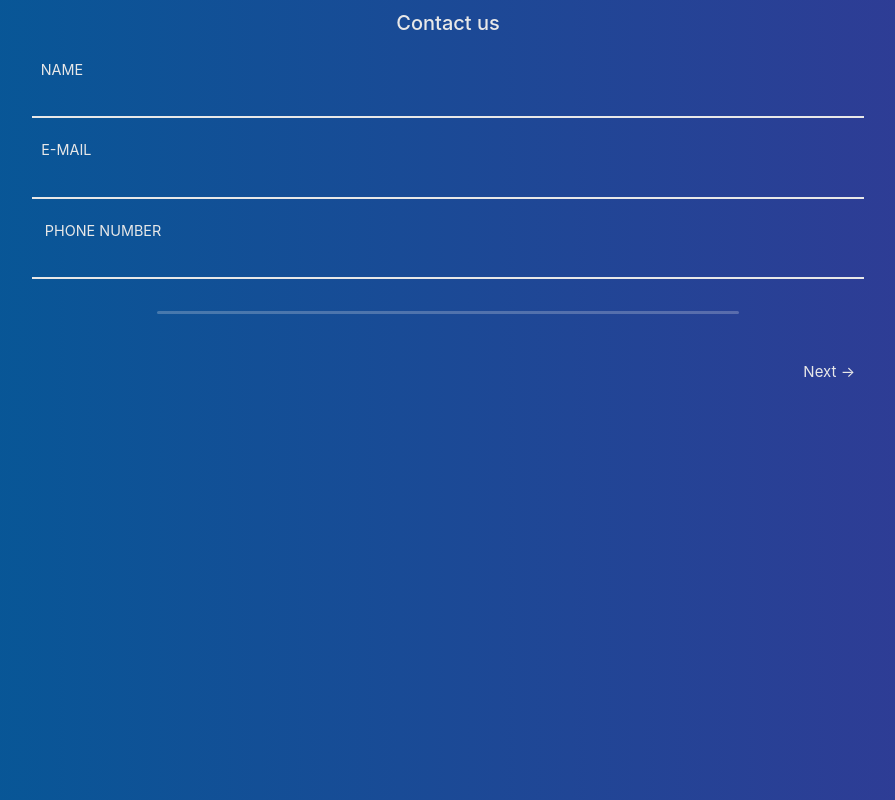
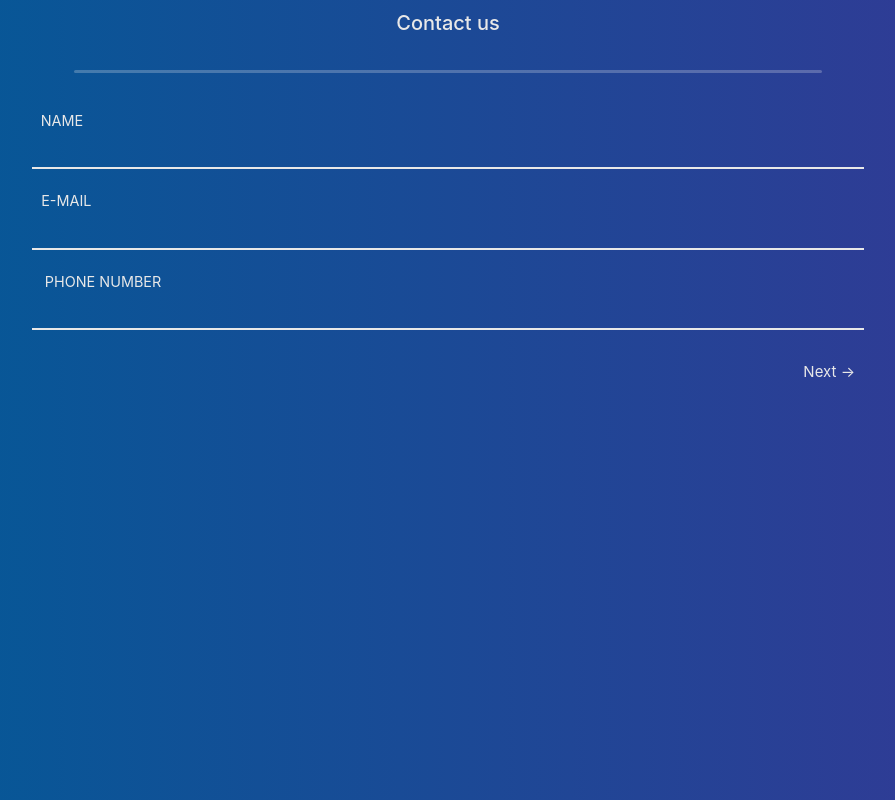
Before and after one commit to JuanAzula/AzulaMultiPageForm, a React (Vite) app: page / in a window 1280 px wide. Shown: the whole page, without its empty margins (192-1087 px from the left). Built offline with nearby package versions, Linux system fonts and the light colour scheme; a web font is replaced by a local one.

Commit message:
Componentized Progress Bar

```diff
--- a/src/components/Form.tsx
+++ b/src/components/Form.tsx
@@ -3,10 +3,10 @@ import Salary from './Salary'
 import useGlobalStore from '../store/globalStore'
 import '../styles/form.css'
 import '../styles/progressBar.css'
+import ProgressBar from './ProgressBar'
 
 const Form = () => {
     const [page, setPage] = useState(0)
-    // const [width, setWidth] = useState(0)
     const {
         name,
         email,
@@ -16,22 +16,23 @@ const Form = () => {
         setEmail,
         setPhoneNumber
     } = useGlobalStore()
-    // const handleProgress = () => {
-    let width = 0
-    name !== '' ? width = width + 25 : null
-    email !== '' ? width = width + 25 : null
-    phoneNumber !== '' ? width = width + 25 : null
-    salary !== '' ? width = width + 25 : null
 
-    const progressBar = document.getElementById('progress') as HTMLDivElement
-    if (progressBar) {
-        progressBar.style.width = `${width}%`
-    }
-    // }
+
+
     return (
         <div className="form-container w-[65%] relative left-1/2 top-1/4 -translate-x-1/2 -translate-y-1/2">
             <form className="form">
-                {page === 0 || page === 1 ? <h6 className="descr">Contact us</h6> : null}
+
+                {page === 0 || page === 1
+                    ?
+                    <h6 className="descr">Contact us</h6>
+                    :
+                    <>
+                        <h6 className='descr'>Thank you!</h6>
+                    </>}
+
+
+                <ProgressBar />
 
                 {page === 0 &&
                     <>
@@ -69,8 +70,6 @@ const Form = () => {
 
                 {page === 2 &&
                     <>
-                        <h6 className='descr'>Thank you!</h6>
-                        <h6 className='descr'>Here is your information</h6>
                         <p className='text-[#e8e8e8] mb-4 uppercase font-[500]'>Name: {name}</p>
                         <p className='text-[#e8e8e8] mb-4 uppercase font-[500]'>E-mail: {email}</p>
                         <p className='text-[#e8e8e8] mb-4 uppercase font-[500]'>Phone number: {phoneNumber}</p>
@@ -78,29 +77,10 @@ const Form = () => {
                         <button onClick={() => setPage(1)}>← Back</button>
                     </>
                 }
-                <div className="progress-loader">
-                    <div id='progress' className="progress"></div>
-                </div>
+
             </form>
         </div>
     )
 }
 
 export default Form
-
-
-
-{/* <div className="input"> */ }
-{/* <label htmlFor="phone-number">Salary indication</label> */ }
-{/* </div> */ }
-
-{/* <div className="input">
-    <label htmlFor="salary">Salary indication</label>
-    <select className='bg-zinc-300' autoComplete="off" name="email">
-        <option value="0 - 1.000">0 - 1.000</option>
-        <option value="1.000 - 2.000">1.000 - 2.000</option>
-        <option value="2.000 - 3.000">2.000 - 3.000</option>
-        <option value="3.000 - 4.000">3.000 - 4.000</option>
-        <option value="Mehr als 4.000">Mehr als 4.000</option>
-    </select>
-</div> */}
--- /dev/null
+++ b/src/components/ProgressBar.tsx
@@ -0,0 +1,30 @@
+import useGlobalStore from "../store/globalStore"
+import '../styles/progressBar.css'
+
+
+
+const ProgressBar = () => {
+    const {
+        name,
+        email,
+        phoneNumber,
+        salary } = useGlobalStore()
+
+    let width = 0
+    name !== '' ? width = width + 25 : null
+    email !== '' ? width = width + 25 : null
+    phoneNumber !== '' ? width = width + 25 : null
+    salary !== '' ? width = width + 25 : null
+
+    const progressBar = document.getElementById('progress') as HTMLDivElement
+    if (progressBar) {
+        progressBar.style.width = `${width}%`
+    }
+    return (
+        <div className="progress-loader">
+            <div id='progress' className="progress"></div>
+        </div>
+    )
+}
+
+export default ProgressBar
--- a/src/styles/progressBar.css
+++ b/src/styles/progressBar.css
@@ -1,10 +1,11 @@
 .progress-loader {
-    width: 70%;
+    width: 90%;
     background: rgba(236, 236, 238, 0.253);
     height: 3px;
     border-radius: 7px;
     align-self: center;
     margin-top: 1rem;
+    margin-bottom: 2rem;
 }
 
 .progress {
@@ -14,7 +15,6 @@
     border-radius: 7px;
     background: rgb(255, 255, 255);
     transition: 0.5s;
-    /* animation: loading1274 2s ease infinite; */
 }
 
 @keyframes loading1274 {
--- a/src/styles/salary.css
+++ b/src/styles/salary.css
@@ -50,5 +50,5 @@
     border-radius: 50%;
     margin-right: 0.375em;
     transition: 0.25s ease;
-    box-shadow: inset 0 0 0 0.125em #00005c;
+    box-shadow: inset 0 0 0 0.125em #0a0a81;
 }
```
Also changed, not shown: package.json (+6 -3 lines), 1 other file (tests, documents, lock files or other folders).
